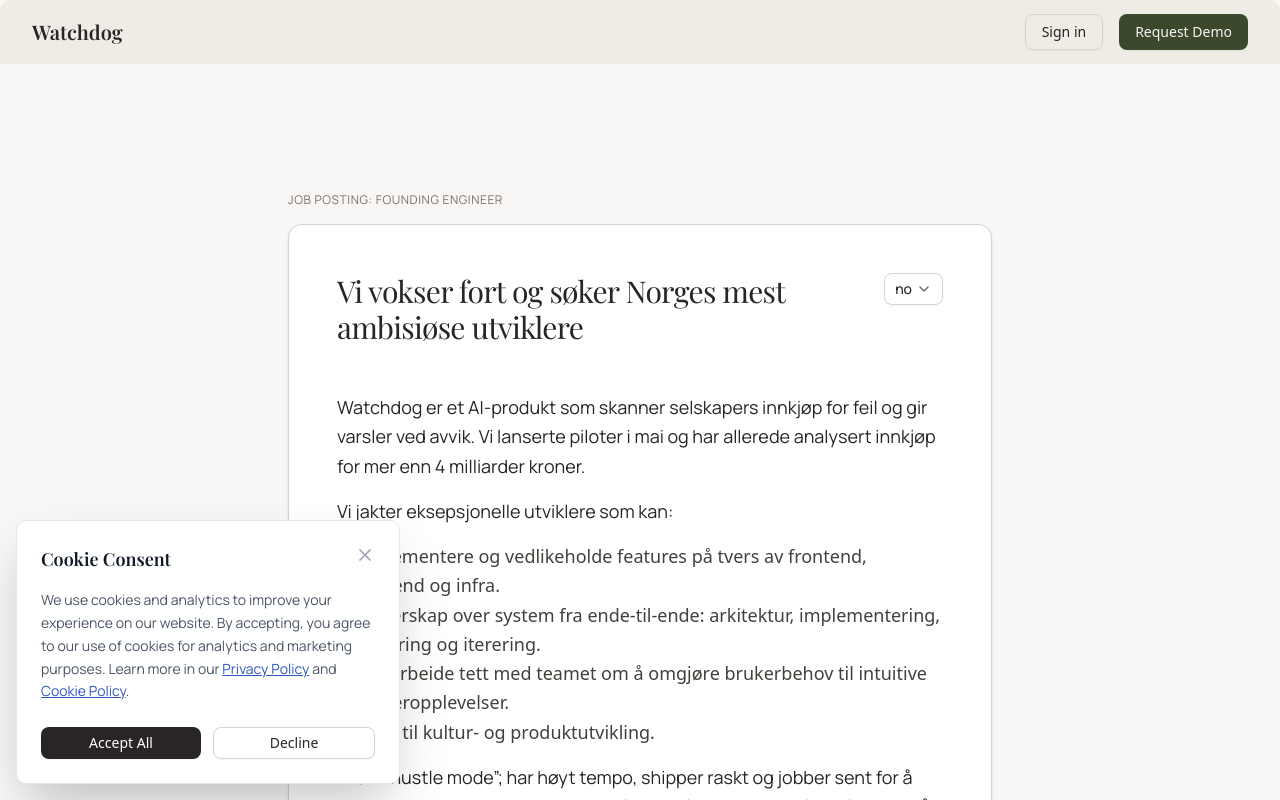
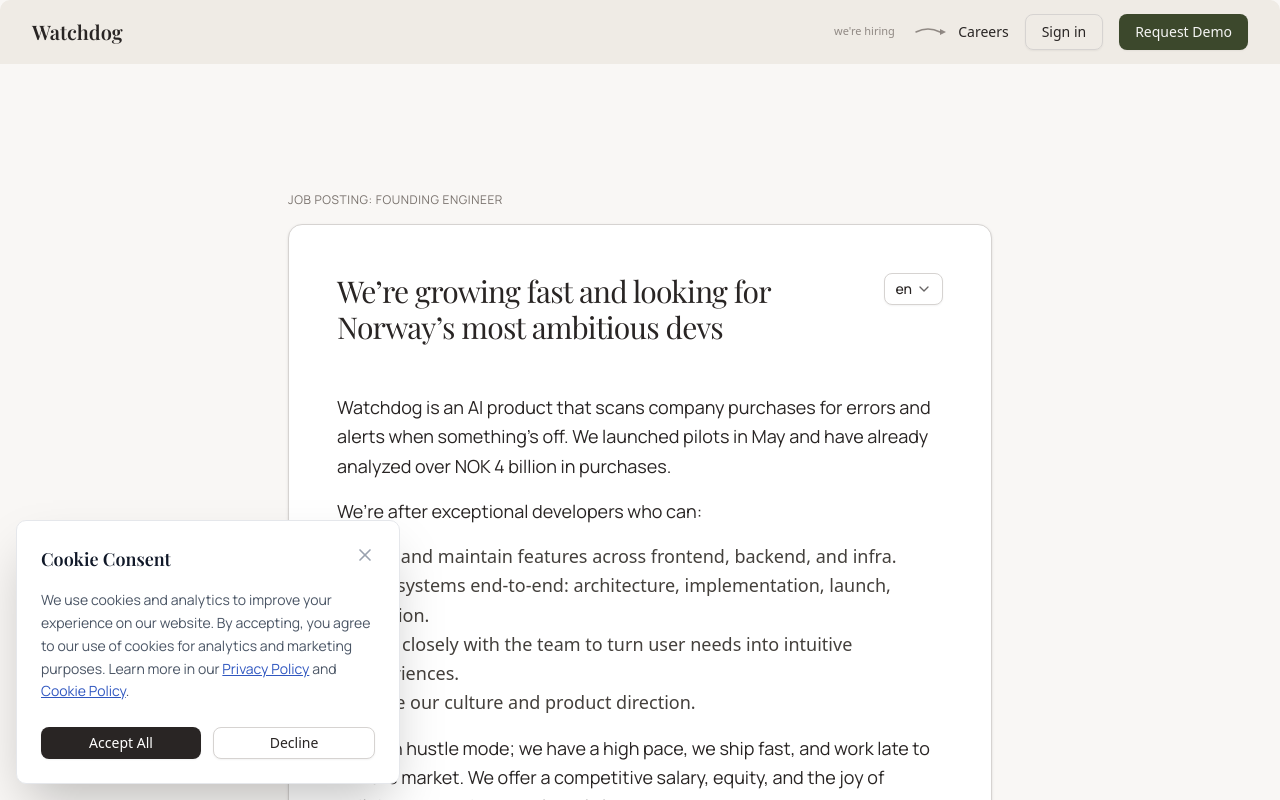
Before and after one commit to supersolve/watchdog-marketing, a Next.js app: page /careers in a window 1280 px wide. Shown: the top 800 px of the page. Built offline with nearby package versions, Linux system fonts and the light colour scheme; a web font is replaced by a local one.

Commit message:
performance upgrades and tweaks

```diff
--- a/src/app/careers/page.tsx
+++ b/src/app/careers/page.tsx
@@ -5,10 +5,19 @@
   title: 'Careers | Watchdog',
 }
 
-export default function CareersPage() {
+export default async function CareersPage({
+  searchParams,
+}: {
+  searchParams: Promise<{ lang?: 'no' | 'en' }>
+}) {
+  const sp = await searchParams
+  const initialLanguage = sp?.lang === 'no' ? 'no' : 'en'
   return (
     <main className="relative">
-      <CareersContent schedulerUrl="https://calendar.google.com/calendar/appointments/schedules/AcZssZ2Va6TPDiQr8TigkBcuuMQAz7UygYirCgm_lELJYh_ZYJwthsGgkZ9DH-yCJt98tJo97c4hEaPE?gv=true" />
+      <CareersContent
+        schedulerUrl="https://calendar.google.com/calendar/appointments/schedules/AcZssZ2Va6TPDiQr8TigkBcuuMQAz7UygYirCgm_lELJYh_ZYJwthsGgkZ9DH-yCJt98tJo97c4hEaPE?gv=true"
+        initialLanguage={initialLanguage}
+      />
     </main>
   )
 }
--- a/src/components/app/careers-content.tsx
+++ b/src/components/app/careers-content.tsx
@@ -1,23 +1,63 @@
 'use client'
 
-import { useState } from 'react'
+import { useEffect, useRef, useState } from 'react'
 import { Button } from '@/components/ui/button'
-import { GoogleSchedulerButton } from '@/components/app/google-scheduler'
+import dynamic from 'next/dynamic'
 import { ChevronDown } from 'lucide-react'
+import { usePathname, useRouter } from 'next/navigation'
 
 interface CareersContentProps {
   schedulerUrl: string
+  initialLanguage?: Language
 }
 
 type Language = 'no' | 'en'
 
-export function CareersContent({ schedulerUrl }: CareersContentProps) {
-  const [language, setLanguage] = useState<Language>('no')
+const LazyGoogleSchedulerButton = dynamic(
+  () =>
+    import('@/components/app/google-scheduler').then(
+      (m) => m.GoogleSchedulerButton
+    ),
+  {
+    ssr: false,
+    loading: () => (
+      <Button variant="accent" size="lg" type="button" disabled>
+        Loading...
+      </Button>
+    ),
+  }
+)
+
+export function CareersContent({
+  schedulerUrl,
+  initialLanguage = 'en',
+}: CareersContentProps) {
+  const [language, setLanguage] = useState<Language>(initialLanguage)
   const [isMenuOpen, setIsMenuOpen] = useState(false)
+  const containerRef = useRef<HTMLDivElement | null>(null)
+
+  const router = useRouter()
+  const pathname = usePathname()
+
+  useEffect(() => {
+    function handleDocumentMouseDown(event: MouseEvent) {
+      if (!containerRef.current) return
+      if (!containerRef.current.contains(event.target as Node)) {
+        setIsMenuOpen(false)
+      }
+    }
+
+    if (isMenuOpen) {
+      document.addEventListener('mousedown', handleDocumentMouseDown)
+    }
+    return () => {
+      document.removeEventListener('mousedown', handleDocumentMouseDown)
+    }
+  }, [isMenuOpen])
 
   const isNorwegian = language === 'no'
 
-  const label = isNorwegian ? 'Book et møte' : 'Book an appointment'
+  const label = isNorwegian ? 'Sett opp en rask prat' : 'Book a quick chat'
 
   return (
     <section className="relative mx-auto max-w-3xl px-6 sm:px-8 pt-24 sm:pt-32 pb-28">
@@ -36,7 +76,11 @@
               : 'We’re growing fast and looking for Norway’s most ambitious devs'}
           </h1>
 
-          <div className="relative shrink-0" aria-label="Language selector">
+          <div
+            ref={containerRef}
+            className="relative shrink-0"
+            aria-label="Language selector"
+          >
             <Button
               type="button"
               variant="outline"
@@ -69,6 +113,9 @@
                   className="w-full flex items-center gap-2 rounded-sm px-2 py-1.5 text-sm hover:bg-stone-100"
                   onClick={() => {
                     setLanguage('no')
+                    const params = new URLSearchParams(window.location.search)
+                    params.set('lang', 'no')
+                    router.replace(`${pathname}?${params.toString()}`)
                     setIsMenuOpen(false)
                   }}
                 >
@@ -80,6 +127,9 @@
                   className="w-full flex items-center gap-2 rounded-sm px-2 py-1.5 text-sm hover:bg-stone-100"
                   onClick={() => {
                     setLanguage('en')
+                    const params = new URLSearchParams(window.location.search)
+                    params.set('lang', 'en')
+                    router.replace(`${pathname}?${params.toString()}`)
                     setIsMenuOpen(false)
                   }}
                 >
@@ -100,16 +150,16 @@
             <p>Vi jakter eksepsjonelle utviklere som kan:</p>
             <ul className="list-disc pl-4 space-y-0 text-lg leading-relaxed text-stone-700">
               <li>
-                Implementere og vedlikeholde features på tvers av frontend,
-                backend og infra.
+                Bygge og vedlikeholde features på tvers av frontend, backend og
+                infra.
               </li>
               <li>
                 Ta eierskap over system fra ende-til-ende: arkitektur,
                 implementering, lansering og iterering.
               </li>
               <li>
-                Samarbeide tett med teamet om å omgjøre brukerbehov til
-                intuitive brukeropplevelser.
+                Samarbeide tett med teamet og omgjøre brukerbehov til intuitive
+                brukeropplevelser.
               </li>
               <li>Bidra til kultur- og produktutvikling.</li>
             </ul>
@@ -177,7 +227,7 @@
       </div>
 
       <div className="text-center mt-10 sm:mt-12">
-        <GoogleSchedulerButton
+        <LazyGoogleSchedulerButton
           url={schedulerUrl}
           label={label}
           color="#616161"
--- /dev/null
+++ b/src/components/app/careers-prompt.tsx
@@ -0,0 +1,52 @@
+import Link from 'next/link'
+import * as React from 'react'
+
+export type CareersPromptProps = {
+  href?: string
+  className?: string
+}
+
+/**
+ * Small decorative prompt for the careers link.
+ * Renders: "we're hiring" + a playful squiggle ending in an arrowhead, then the Careers link.
+ * Decorative SVG is aria-hidden to avoid noise for assistive tech.
+ */
+export function CareersPrompt({
+  href = '/careers',
+  className,
+}: CareersPromptProps) {
+  const svgWidth = 120
+  const svgHeight = 20
+
+  return (
+    <div className={`flex items-center gap-1 ${className ?? ''}`}>
+      <svg
+        aria-hidden="true"
+        className="text-muted-foreground/80"
+        width={svgWidth}
+        height={svgHeight}
+        viewBox={`0 0 ${svgWidth} ${svgHeight}`}
+        fill="none"
+        xmlns="http://www.w3.org/2000/svg"
+      >
+        <text x="0" y="13" fontSize="11" fill="currentColor">
+          we&#39;re hiring
+        </text>
+        <path
+          d="M82 10 q 12 -6 24 0"
+          stroke="currentColor"
+          strokeWidth="1.5"
+          strokeLinecap="round"
+          strokeLinejoin="round"
+        />
+        <path d="M112 10 l-6 -3 v6 z" fill="currentColor" />
+      </svg>
+      <Link
+        href={href}
+        className="text-sm font-medium underline-offset-4 hover:underline"
+      >
+        Careers
+      </Link>
+    </div>
+  )
+}
--- a/src/components/app/footer.tsx
+++ b/src/components/app/footer.tsx
@@ -2,7 +2,12 @@
 
 import { useState } from 'react'
 import { Button } from '../ui/button'
-import { DemoRequestModal } from './demo-request-modal'
+import dynamic from 'next/dynamic'
+
+const DemoRequestModal = dynamic(
+  () => import('./demo-request-modal').then((m) => m.DemoRequestModal),
+  { ssr: false }
+)
 
 export function Footer() {
   const [isDemoModalOpen, setIsDemoModalOpen] = useState(false)
@@ -59,11 +64,13 @@
       </div>
 
       {/* Demo Request Modal */}
-      <DemoRequestModal
-        isOpen={isDemoModalOpen}
-        onClose={() => setIsDemoModalOpen(false)}
-        buttonSource="footer"
-      />
+      {isDemoModalOpen && (
+        <DemoRequestModal
+          isOpen={isDemoModalOpen}
+          onClose={() => setIsDemoModalOpen(false)}
+          buttonSource="footer"
+        />
+      )}
     </footer>
   )
 }
--- a/src/components/app/google-scheduler.tsx
+++ b/src/components/app/google-scheduler.tsx
@@ -83,7 +83,7 @@
                   src={url}
                   title={label}
                   className="w-full h-full"
-                  loading="eager"
+                  loading="lazy"
                   referrerPolicy="no-referrer"
                   sandbox="allow-forms allow-scripts allow-same-origin allow-popups"
                   onLoad={() => setHasLoaded(true)}
--- a/src/components/app/header.tsx
+++ b/src/components/app/header.tsx
@@ -5,7 +5,13 @@
 import { Button } from '../ui/button'
 import { useIsMobile } from '../hooks/use-mobile'
 import { cn } from '@/lib/utils'
-import { DemoRequestModal } from './demo-request-modal'
+import dynamic from 'next/dynamic'
+import { CareersPrompt } from './careers-prompt'
+
+const DemoRequestModal = dynamic(
+  () => import('./demo-request-modal').then((m) => m.DemoRequestModal),
+  { ssr: false }
+)
 
 // Burger menu icon component
 const BurgerIcon = ({ className }: { className?: string }) => (
@@ -40,6 +46,18 @@
   return (
     <div className="absolute top-full left-0 right-0 bg-tertiary border-t border-border shadow-lg z-50 mx-4 sm:mx-6 lg:mx-8 rounded-b-lg">
       <div className="flex flex-col p-4 space-y-4">
+        <Link href="/careers">
+          <Button
+            variant="ghost"
+            className="justify-start w-full h-12 text-base"
+            onClick={onClose}
+          >
+            We&#39;re hiring!
+            <span aria-hidden className="ml-1">
+              →
+            </span>
+          </Button>
+        </Link>
         <a href="https://app.thewatchdog.no" rel="noopener noreferrer">
           <Button
             variant="ghost"
@@ -107,6 +125,7 @@
           {/* Desktop Navigation */}
           {!isMobile && (
             <div className="flex items-center space-x-4">
+              <CareersPrompt />
               <a
                 href="https://app.thewatchdog.no/sign-in"
                 rel="noopener noreferrer"
@@ -148,11 +167,13 @@
       </header>
 
       {/* Demo Request Modal */}
-      <DemoRequestModal
-        isOpen={isDemoModalOpen}
-        onClose={closeDemoModal}
-        buttonSource="header"
-      />
+      {isDemoModalOpen && (
+        <DemoRequestModal
+          isOpen={isDemoModalOpen}
+          onClose={closeDemoModal}
+          buttonSource="header"
+        />
+      )}
     </>
   )
 }
```
